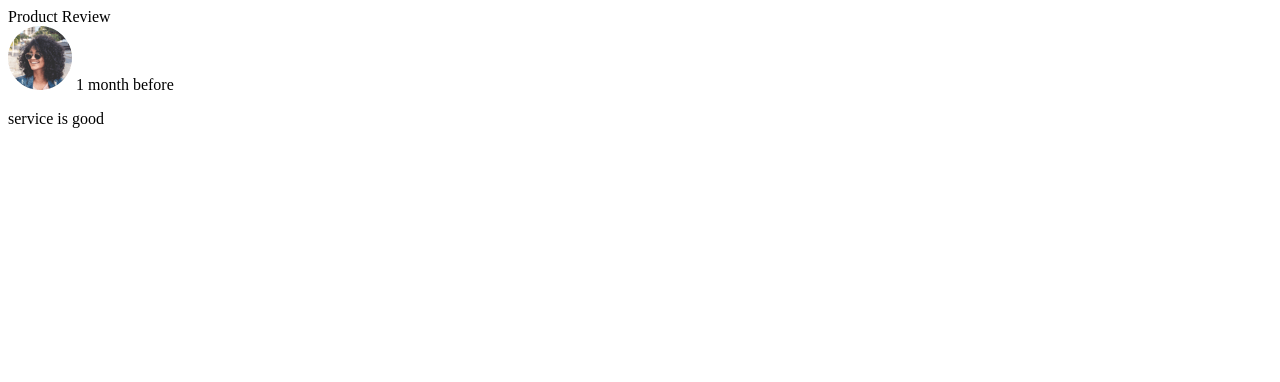
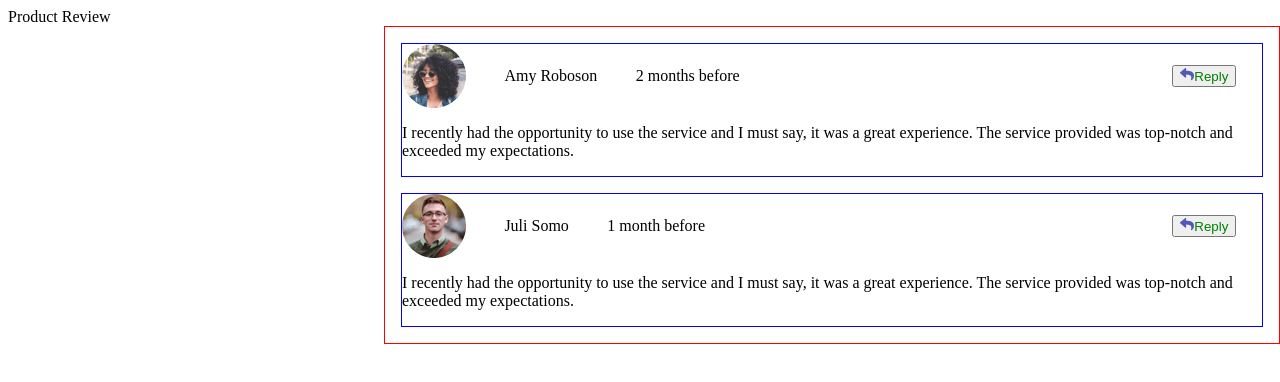
Before and after one commit to timo9939/interactive-comments-section-, a plain HTML site: page index.html in a window 1280 px wide. Drawn offline with Linux system fonts and the light colour scheme.

Commit message:
basic css layout of the comment template

```diff
--- a/comment.css
+++ b/comment.css
@@ -0,0 +1,37 @@
+main{
+    /* background-color: black; */
+    border: 1px solid red;
+    position: absolute;
+    left: 30%;
+}
+
+.section{
+    border: blue 1px solid;
+    margin: 2vh;
+}
+
+.personal-info{
+display: flex;
+justify-content: space-between;
+/* align-items: center; */
+}
+
+.personal-info div{
+    height: max-content;
+    display: flex;
+    align-self: center;
+    position: relative;
+    margin-right: 2vw;
+}
+
+.personal-info div button{
+    color: green;
+    /* align-content: center; */
+}
+
+.img-date-container{
+    display: flex;
+    justify-content: space-between;
+    gap: 3vw;
+    align-items: center;
+}
--- a/index.html
+++ b/index.html
@@ -23,19 +23,60 @@
     <header>Product Review</header>
 
     <main>
-<section class="section">
-  <div>
-    <img src="./images/avatars/image-amyrobson.png" alt="icon-amyrobson" />
+<!-- First comment example -->
+  <section  class="section">
+    <div class="personal-info">
+
+      <div class="img-date-container">
+      <img src="./images/avatars/image-amyrobson.png" alt="icon-profile" />
+      <span>Amy Roboson</span>
+      <span class="date">2 months before</span>
+    </div>
+
+      <div>
+        <button><img src="./images/icon-reply.svg" alt="reply-icon">Reply</button>
+      </div>
+
+    </div>
+
+    <p>I recently had the opportunity to use the service and I must say, it was a great experience. The service provided was top-notch and exceeded my expectations.</p>
+
+  </section>
+
+<!-- Second comment example -->
+<section  class="section">
+  <div class="personal-info">
+
+    <div class="img-date-container">
+    <img src="./images/avatars/image-juliusomo.png" alt="icon-profile" />
+    <span>Juli Somo</span>
     <span class="date">1 month before</span>
   </div>
-<p>service is good</p>
+
+    <div>
+      <button><img src="./images/icon-reply.svg" alt="reply-icon">Reply</button>
+    </div>
+
+  </div>
+
+  <p>I recently had the opportunity to use the service and I must say, it was a great experience. The service provided was top-notch and exceeded my expectations.</p>
+
 </section>
 
+<!-- Template comment -->
       <template>
-        <section>
-        <div>
+        <section  class="section">
+        <div class="personal-info">
+
+          <div class="img-date-container">
           <img src="" alt="icon1" />
           <span class="date">2 months before</span>
+        </div>
+
+          <div>
+            <button><img src="./images/icon-reply.svg" alt="reply-icon">Reply</button>
+          </div>
+
         </div>
 
         <p>awful</p>
```
